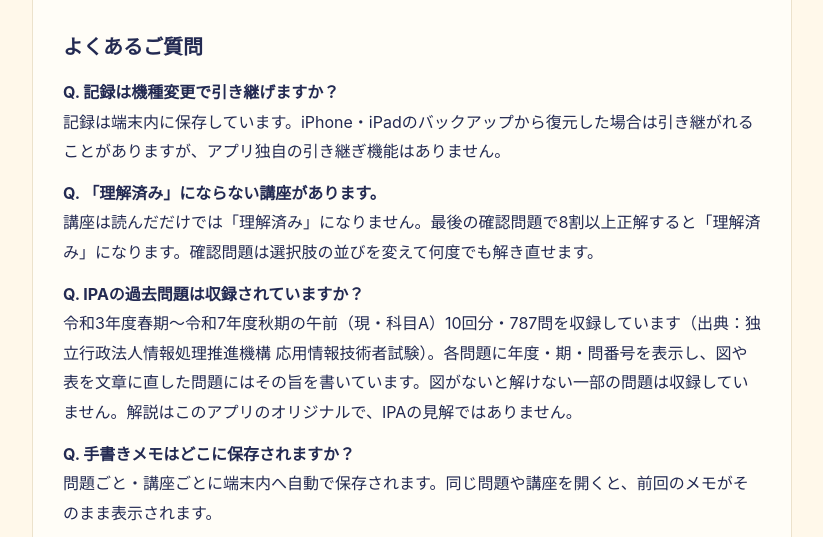
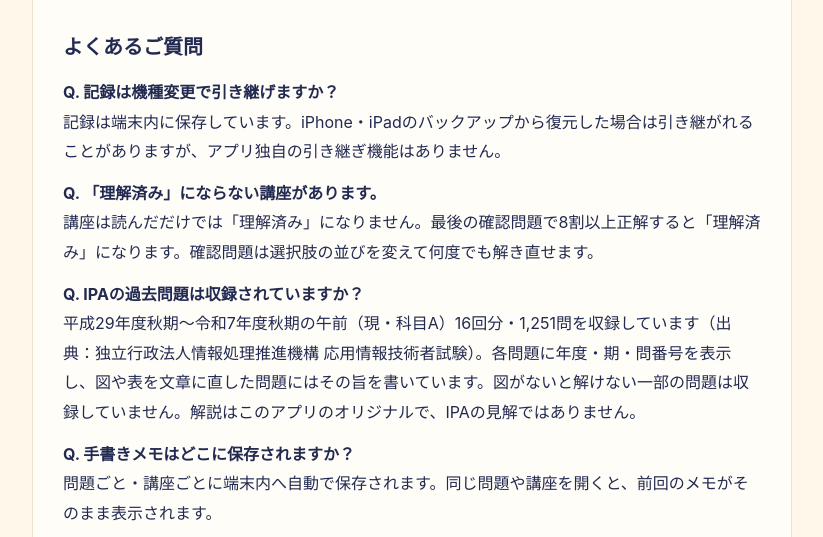
Before and after one commit to Cann10/static-pages-01, a plain HTML site: page tsukinote/support.html in a window 1280 px wide. Shown: the part 239-776 px from the top of the page, without its empty margins (228-1051 px from the left). Drawn offline with Linux system fonts and the light colour scheme.

Commit message:
Update うさぎと学ぶAP support page (past questions count)
Co-Authored-By: Claude Fable 5.2 <noreply@anthropic.com>

```diff
--- a/tsukinote/support.html
+++ b/tsukinote/support.html
@@ -3,7 +3,7 @@
 <h2>よくあるご質問</h2>
 <p><strong>Q. 記録は機種変更で引き継げますか？</strong><br>記録は端末内に保存しています。iPhone・iPadのバックアップから復元した場合は引き継がれることがありますが、アプリ独自の引き継ぎ機能はありません。</p>
 <p><strong>Q. 「理解済み」にならない講座があります。</strong><br>講座は読んだだけでは「理解済み」になりません。最後の確認問題で8割以上正解すると「理解済み」になります。確認問題は選択肢の並びを変えて何度でも解き直せます。</p>
-<p><strong>Q. IPAの過去問題は収録されていますか？</strong><br>令和3年度春期〜令和7年度秋期の午前（現・科目A）10回分・787問を収録しています（出典：独立行政法人情報処理推進機構 応用情報技術者試験）。各問題に年度・期・問番号を表示し、図や表を文章に直した問題にはその旨を書いています。図がないと解けない一部の問題は収録していません。解説はこのアプリのオリジナルで、IPAの見解ではありません。</p>
+<p><strong>Q. IPAの過去問題は収録されていますか？</strong><br>平成29年度秋期〜令和7年度秋期の午前（現・科目A）16回分・1,251問を収録しています（出典：独立行政法人情報処理推進機構 応用情報技術者試験）。各問題に年度・期・問番号を表示し、図や表を文章に直した問題にはその旨を書いています。図がないと解けない一部の問題は収録していません。解説はこのアプリのオリジナルで、IPAの見解ではありません。</p>
 <p><strong>Q. 手書きメモはどこに保存されますか？</strong><br>問題ごと・講座ごとに端末内へ自動で保存されます。同じ問題や講座を開くと、前回のメモがそのまま表示されます。</p>
 <p><strong>Q. 試験の日程や制度が知りたいです。</strong><br>試験の日程・申込・制度は、IPA（情報処理推進機構）の公式サイトで必ずご確認ください。アプリ内の予想スコアや「合格圏」の表示は学習の目安であり、合格を保証するものではありません。</p>
 <h2>お問い合わせ</h2><p>不具合やご意見は、<a href="mailto:cannappworks@gmail.com">cannappworks@gmail.com</a>までお送りください。お使いの機種、iOSのバージョン、起きたことをお書きいただけると助かります。</p><footer>運営：Cann App Works<br>お問い合わせ：<a href="mailto:cannappworks@gmail.com">cannappworks@gmail.com</a><br>© 2026 Cann App Works</footer></main></body></html>
```
